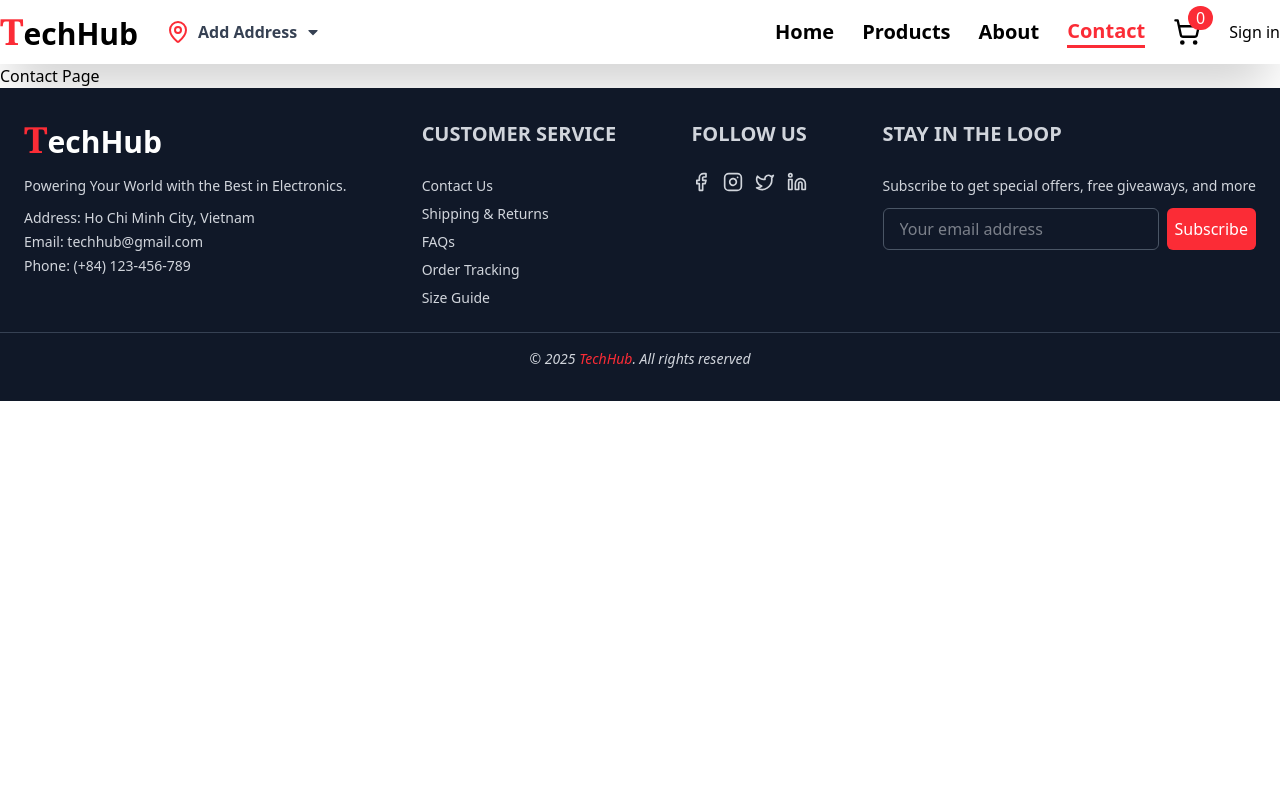
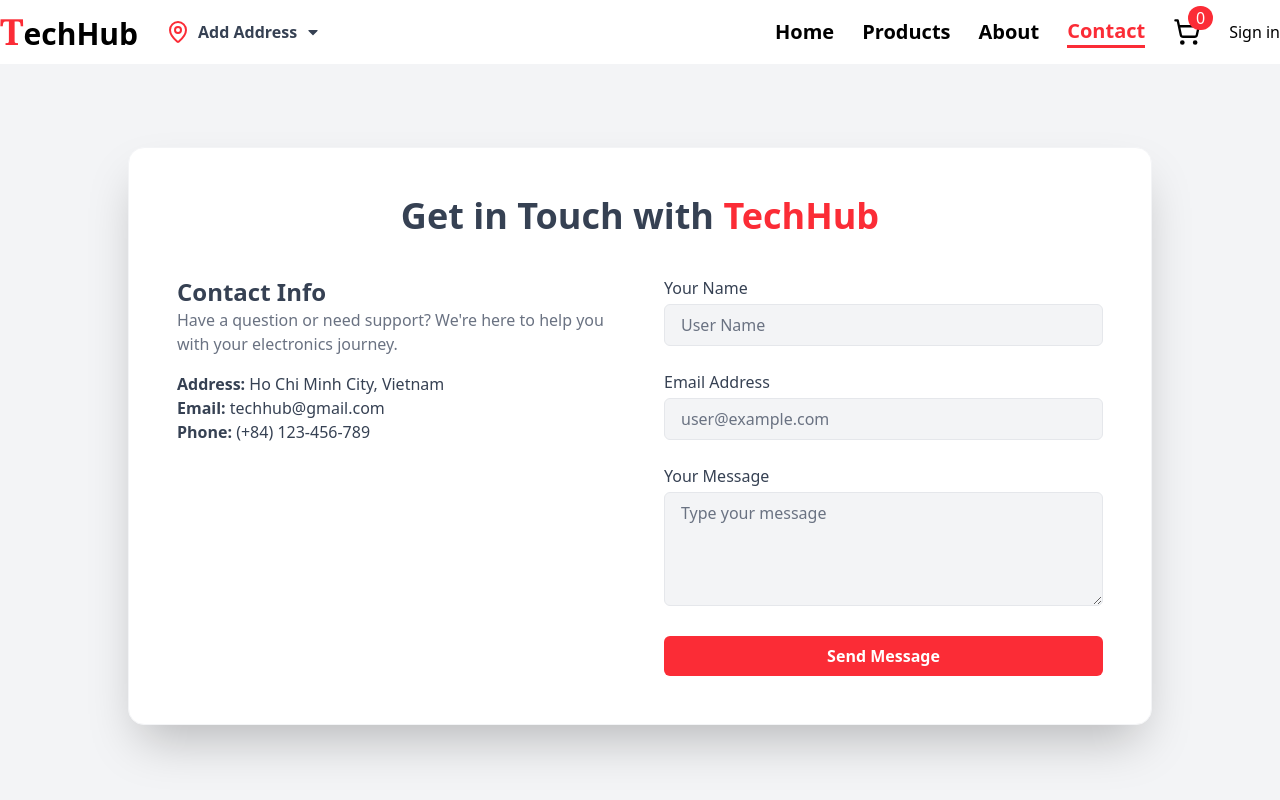
Before and after one commit to quangthoIT/TechHub-Ecommerce, a React (Vite) app: page /contact in a window 1280 px wide. Shown: the top 800 px of the page. Built offline with nearby package versions, Linux system fonts and the light colour scheme; no server answers.

Commit message:
Complete Contact, Edit Icon Footer

```diff
--- a/src/components/Footer.jsx
+++ b/src/components/Footer.jsx
@@ -1,5 +1,13 @@
 import { Link } from "react-router-dom";
-import { Facebook, Instagram, Linkedin, Twitter } from "lucide-react";
+import {
+  Facebook,
+  Instagram,
+  Linkedin,
+  Mail,
+  MapPin,
+  Phone,
+  Twitter,
+} from "lucide-react";
 
 const Footer = () => {
   return (
@@ -15,9 +23,19 @@ const Footer = () => {
           <p className="mt-4 text-sm">
             Powering Your World with the Best in Electronics.
           </p>
-          <p className="mt-3 text-sm">Address: Ho Chi Minh City, Vietnam</p>
-          <p className="mt-1 text-sm">Email: techhub@gmail.com</p>
-          <p className="mt-1 text-sm">Phone: (+84) 123-456-789</p>
+          <div className="flex items-end gap-2 mt-3 text-sm">
+            <MapPin className="w-5 h-5" />
+            <span>Ho Chi Minh City, Vietnam</span>
+          </div>
+          <div className="flex items-end gap-2 mt-3 text-sm">
+            <Mail className="w-5 h-5" /> <span>techhub@gmail.com</span>
+          </div>
+          <div className="flex items-end gap-2 mt-3 text-sm">
+            <Phone className="w-5 h-5" />
+            <span>(+84) 123-456-789</span>
+          </div>
+
+          <p className="mt-1 text-sm"></p>
         </div>
         {/* Customer Service Link */}
         <div className="mb-6 md:mb-0">
--- a/src/pages/Contact.jsx
+++ b/src/pages/Contact.jsx
@@ -1,5 +1,71 @@
 const Contact = () => {
-  return <div>Contact Page</div>;
+  return (
+    <div className="min-h-[93vh] bg-gray-100 flex justify-center items-center">
+      <div className="backdrop-blur-md bg-white border border-gray-100 rounded-2xl shadow-2xl p-12 w-full max-w-5xl">
+        <h2 className="text-4xl font-bold text-gray-700 text-center mb-10">
+          Get in Touch with <span className="text-red-500">TechHub</span>
+        </h2>
+
+        <div className="grid grid-cols-1 md:grid-cols-2 gap-12">
+          {/* Info Section */}
+          <div className="text-gray-700 space-y-4">
+            <div>
+              <h3 className="text-2xl font-semibold">Contact Info</h3>
+              <p className="text-gray-500">
+                Have a question or need support? We're here to help you with
+                your electronics journey.
+              </p>
+            </div>
+            <div>
+              <p>
+                <strong>Address:</strong> Ho Chi Minh City, Vietnam
+              </p>
+              <p>
+                <strong>Email:</strong> techhub@gmail.com
+              </p>
+              <p>
+                <strong>Phone:</strong> (+84) 123-456-789
+              </p>
+            </div>
+          </div>
+
+          {/* Form Section */}
+          <form className="space-y-6">
+            <div>
+              <label className="block text-gray-700 mb-1">Your Name</label>
+              <input
+                type="text"
+                placeholder="User Name"
+                className="w-full px-4 py-2 bg-gray-100 border border-gray-200 text-gray-500 rounded-md placeholder-gray-500 focus:outline-none focus:ring-1 focus:ring-gray-400"
+              />
+            </div>
+            <div>
+              <label className="block text-gray-700 mb-1">Email Address</label>
+              <input
+                type="email"
+                placeholder="user@example.com"
+                className="w-full px-4 py-2 bg-gray-100 border border-gray-200 text-gray-500 rounded-md placeholder-gray-500 focus:outline-none focus:ring-1 focus:ring-gray-400"
+              />
+            </div>
+            <div>
+              <label className="block text-gray-700 mb-1">Your Message</label>
+              <textarea
+                rows="4"
+                placeholder="Type your message"
+                className="w-full px-4 py-2 bg-gray-100 border border-gray-200 text-gray-500 rounded-md placeholder-gray-500 focus:outline-none focus:ring-1 focus:ring-gray-400"
+              ></textarea>
+            </div>
+            <button
+              type="submit"
+              className="w-full bg-red-500 text-white font-semibold py-2 rounded-md hover:opacity-90 transition-all duration-300 cursor-pointer"
+            >
+              Send Message
+            </button>
+          </form>
+        </div>
+      </div>
+    </div>
+  );
 };
 
 export default Contact;
```
